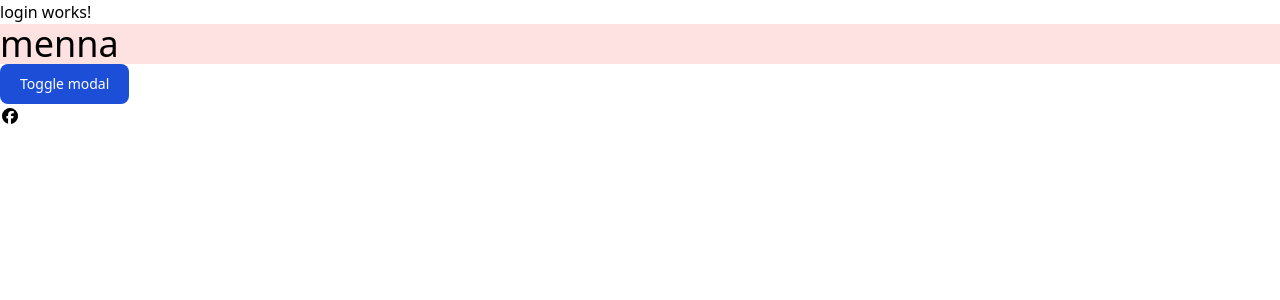
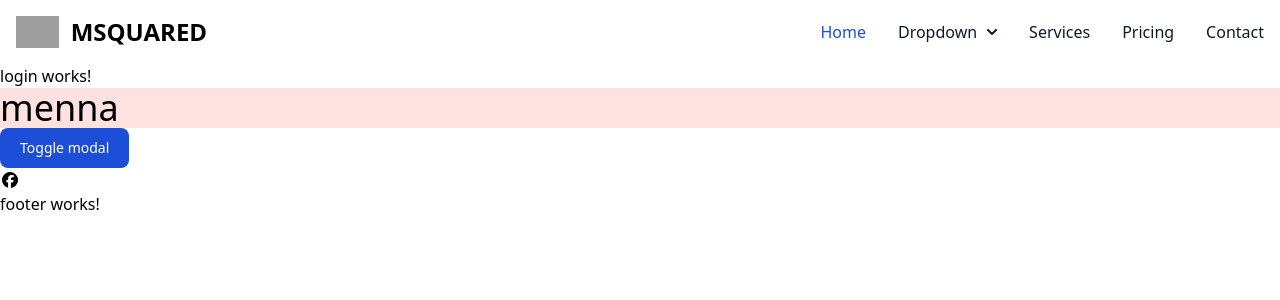
Before and after one commit to Mennamr/mSquared, an Angular app: page / in a window 1280 px wide. Shown: the top 300 px of the page. Built offline with nearby package versions, Linux system fonts and the light colour scheme; grey boxes are pictures that could not be loaded.

Commit message:
add nav bar

```diff
--- a/src/app/app.component.html
+++ b/src/app/app.component.html
@@ -1,3 +1,4 @@
+<app-navbar></app-navbar>
 <router-outlet></router-outlet>
 <h1 class="text-4xl bg-red-100">menna</h1>
 <!-- Modal toggle -->
@@ -39,3 +40,4 @@ Toggle modal
         </div>
     </div>
 </div>
+<app-footer></app-footer>
--- a/src/app/app.component.ts
+++ b/src/app/app.component.ts
@@ -3,11 +3,13 @@ import { RouterOutlet } from '@angular/router';
 import { FlowbiteService } from './shared/services/flowbite.service';
 import { initFlowbite } from 'flowbite';
 import { log } from 'node:console';
+import { NavbarComponent } from './core/layout/auth-layout/navbar/navbar.component';
+import { FooterComponent } from './core/layout/auth-layout/footer/footer.component';
 
 @Component({
   selector: 'app-root',
   standalone: true,
-  imports: [RouterOutlet],
+  imports: [RouterOutlet, NavbarComponent, FooterComponent],
   templateUrl: './app.component.html',
   styleUrl: './app.component.scss'
 })
--- /dev/null
+++ b/src/app/core/layout/auth-layout/footer/footer.component.html
@@ -0,0 +1 @@
+<p>footer works!</p>
--- /dev/null
+++ b/src/app/core/layout/auth-layout/navbar/navbar.component.html
@@ -0,0 +1,72 @@
+
+
+<nav class="bg-white border-gray-200 dark:bg-gray-900 dark:border-gray-700">
+  <div class="max-w-screen-xl flex flex-wrap items-center justify-between mx-auto p-4">
+    <a href="#" class="flex items-center space-x-3 rtl:space-x-reverse">
+        <img src="https://flowbite.com/docs/images/logo.svg" class="h-8" alt="Flowbite Logo" />
+        <span class="self-center text-2xl font-semibold whitespace-nowrap dark:text-white">MSQUARED</span>
+    </a>
+    <button data-collapse-toggle="navbar-multi-level" type="button" class="inline-flex items-center p-2 w-10 h-10 justify-center text-sm text-gray-500 rounded-lg md:hidden hover:bg-gray-100 focus:outline-none focus:ring-2 focus:ring-gray-200 dark:text-gray-400 dark:hover:bg-gray-700 dark:focus:ring-gray-600" aria-controls="navbar-multi-level" aria-expanded="false">
+        <span class="sr-only">Open main menu</span>
+        <svg class="w-5 h-5" aria-hidden="true" xmlns="http://www.w3.org/2000/svg" fill="none" viewBox="0 0 17 14">
+            <path stroke="currentColor" stroke-linecap="round" stroke-linejoin="round" stroke-width="2" d="M1 1h15M1 7h15M1 13h15"/>
+        </svg>
+    </button>
+    <div class="hidden w-full md:block md:w-auto" id="navbar-multi-level">
+      <ul class="flex flex-col font-medium p-4 md:p-0 mt-4 border border-gray-100 rounded-lg bg-gray-50 md:space-x-8 rtl:space-x-reverse md:flex-row md:mt-0 md:border-0 md:bg-white dark:bg-gray-800 md:dark:bg-gray-900 dark:border-gray-700">
+        <li>
+          <a href="#" class="block py-2 px-3 text-white bg-main rounded-sm md:bg-transparent md:text-blue-700 md:p-0 md:dark:text-blue-500 dark:bg-blue-600 md:dark:bg-transparent" aria-current="page">Home</a>
+        </li>
+        <li>
+            <button id="dropdownNavbarLink" data-dropdown-toggle="dropdownNavbar" class="flex items-center justify-between w-full py-2 px-3 text-gray-900 hover:bg-gray-100 md:hover:bg-transparent md:border-0 md:hover:text-blue-700 md:p-0 md:w-auto dark:text-white md:dark:hover:text-blue-500 dark:focus:text-white dark:hover:bg-gray-700 md:dark:hover:bg-transparent">Dropdown <svg class="w-2.5 h-2.5 ms-2.5" aria-hidden="true" xmlns="http://www.w3.org/2000/svg" fill="none" viewBox="0 0 10 6">
+    <path stroke="currentColor" stroke-linecap="round" stroke-linejoin="round" stroke-width="2" d="m1 1 4 4 4-4"/>
+  </svg></button>
+            <!-- Dropdown menu -->
+            <div id="dropdownNavbar" class="z-10 hidden font-normal bg-white divide-y divide-gray-100 rounded-lg shadow-sm w-44 dark:bg-gray-700 dark:divide-gray-600">
+                <ul class="py-2 text-sm text-gray-700 dark:text-gray-200" aria-labelledby="dropdownLargeButton">
+                  <li>
+                    <a href="#" class="block px-4 py-2 hover:bg-gray-100 dark:hover:bg-gray-600 dark:hover:text-white">Dashboard</a>
+                  </li>
+                  <li aria-labelledby="dropdownNavbarLink">
+                    <button id="doubleDropdownButton" data-dropdown-toggle="doubleDropdown" data-dropdown-placement="right-start" type="button" class="flex items-center justify-between w-full px-4 py-2 hover:bg-gray-100 dark:hover:bg-gray-600 dark:hover:text-white">Dropdown<svg class="w-2.5 h-2.5 ms-2.5" aria-hidden="true" xmlns="http://www.w3.org/2000/svg" fill="none" viewBox="0 0 10 6">
+    <path stroke="currentColor" stroke-linecap="round" stroke-linejoin="round" stroke-width="2" d="m1 1 4 4 4-4"/>
+  </svg></button>
+                    <div id="doubleDropdown" class="z-10 hidden bg-white divide-y divide-gray-100 rounded-lg shadow-sm w-44 dark:bg-gray-700">
+                        <ul class="py-2 text-sm text-gray-700 dark:text-gray-200" aria-labelledby="doubleDropdownButton">
+                          <li>
+                            <a href="#" class="block px-4 py-2 hover:bg-gray-100 dark:hover:bg-gray-600 dark:text-gray-200 dark:hover:text-white">Overview</a>
+                          </li>
+                          <li>
+                            <a href="#" class="block px-4 py-2 hover:bg-gray-100 dark:hover:bg-gray-600 dark:text-gray-200 dark:hover:text-white">My downloads</a>
+                          </li>
+                          <li>
+                            <a href="#" class="block px-4 py-2 hover:bg-gray-100 dark:hover:bg-gray-600 dark:text-gray-200 dark:hover:text-white">Billing</a>
+                          </li>
+                          <li>
+                            <a href="#" class="block px-4 py-2 hover:bg-gray-100 dark:hover:bg-gray-600 dark:text-gray-200 dark:hover:text-white">Rewards</a>
+                          </li>
+                        </ul>
+                    </div>
+                  </li>
+                  <li>
+                    <a href="#" class="block px-4 py-2 hover:bg-gray-100 dark:hover:bg-gray-600 dark:hover:text-white">Earnings</a>
+                  </li>
+                </ul>
+                <div class="py-1">
+                  <a href="#" class="block px-4 py-2 text-sm text-gray-700 hover:bg-gray-100 dark:hover:bg-gray-600 dark:text-gray-200 dark:hover:text-white">Sign out</a>
+                </div>
+            </div>
+        </li>
+        <li>
+          <a href="#" class="block py-2 px-3 text-gray-900 rounded-sm hover:bg-gray-100 md:hover:bg-transparent md:border-0 md:hover:text-blue-700 md:p-0 dark:text-white md:dark:hover:text-blue-500 dark:hover:bg-gray-700 dark:hover:text-white md:dark:hover:bg-transparent">Services</a>
+        </li>
+        <li>
+          <a href="#" class="block py-2 px-3 text-gray-900 rounded-sm hover:bg-gray-100 md:hover:bg-transparent md:border-0 md:hover:text-blue-700 md:p-0 dark:text-white md:dark:hover:text-blue-500 dark:hover:bg-gray-700 dark:hover:text-white md:dark:hover:bg-transparent">Pricing</a>
+        </li>
+        <li>
+          <a href="#" class="block py-2 px-3 text-gray-900 rounded-sm hover:bg-gray-100 md:hover:bg-transparent md:border-0 md:hover:text-blue-700 md:p-0 dark:text-white md:dark:hover:text-blue-500 dark:hover:bg-gray-700 dark:hover:text-white md:dark:hover:bg-transparent">Contact</a>
+        </li>
+      </ul>
+    </div>
+  </div>
+</nav>
--- a/tailwind.config.js
+++ b/tailwind.config.js
@@ -4,7 +4,11 @@ module.exports = {
     "./node_modules/flowbite/**/*.js"
   ],
   theme: {
-    extend: {},
+    extend: {
+      colors: {
+        'main': '#69348C',
+    },
   },
   plugins: [ require("flowbite/plugin")],
 }
+}
```
Also changed, not shown: src/app/core/layout/auth-layout/footer/footer.component.ts (added, +12 -0 lines), src/app/core/layout/auth-layout/navbar/navbar.component.ts (added, +12 -0 lines), src/app/core/layout/auth-layout/footer/footer.component.scss (added), src/app/core/layout/auth-layout/navbar/navbar.component.scss (added).
